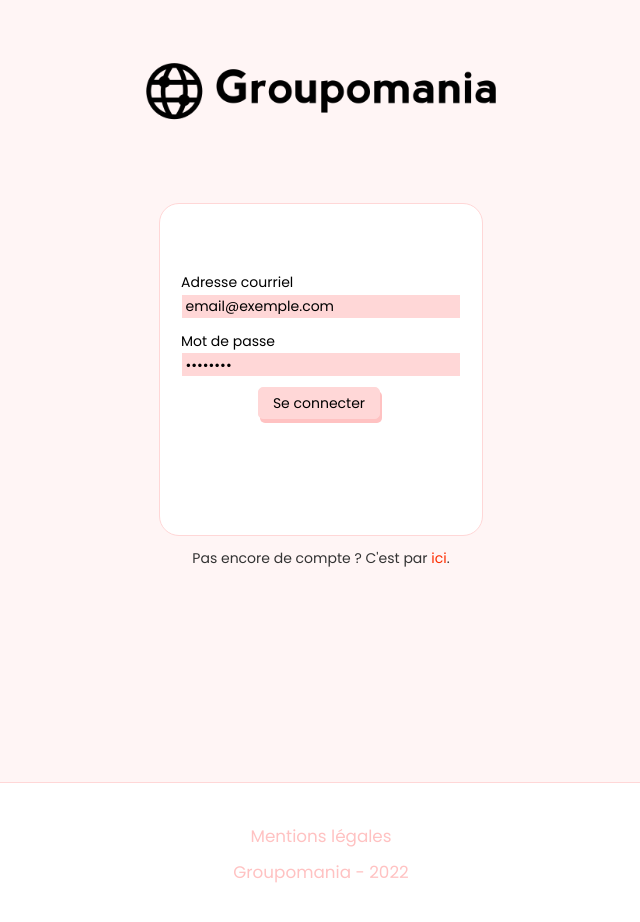
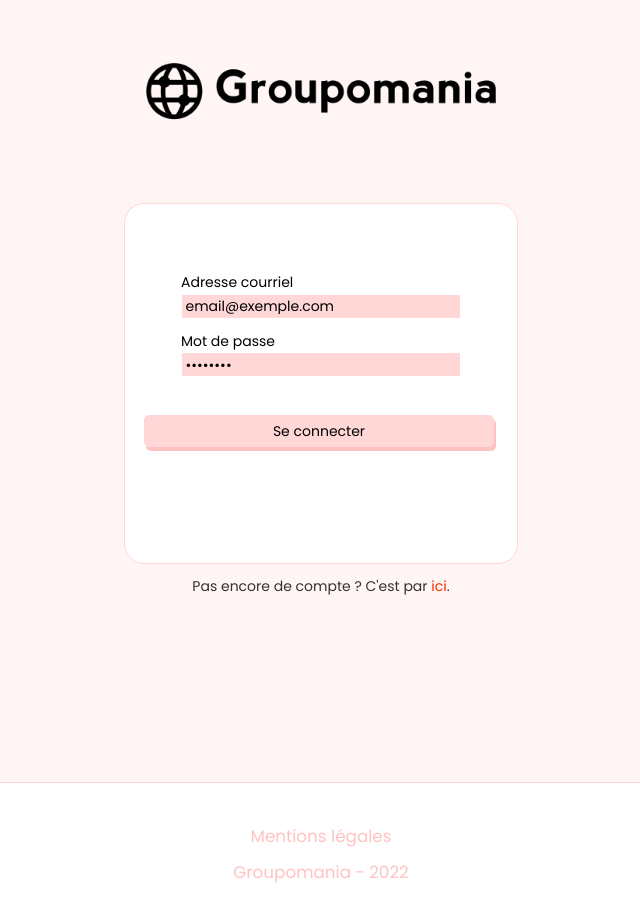
Before and after one commit to Ad-Hel/p7_groupomania, a React (Create React App) app in the folder front/: page /signin in a window 1280 px wide. Shown: the top 922 px of the page, without its empty margins (319-959 px from the left). Built offline with nearby package versions, Linux system fonts and the light colour scheme.

Commit message:
Add variant styles for buttons

```diff
--- a/front/src/scss/component/button.scss
+++ b/front/src/scss/component/button.scss
@@ -37,4 +37,18 @@
             }
         }
     }
+    &--footer-toggle{
+        background-color: transparent;
+        border-color: transparent;
+        box-shadow: none;
+        transform: translate(0);
+    }
+    &--next{
+        display: block;
+        margin-left: auto;
+    }
+    &--submit{
+        width: min(80vw, 350px);
+        margin-top: 2rem;
+    }
 }
```
